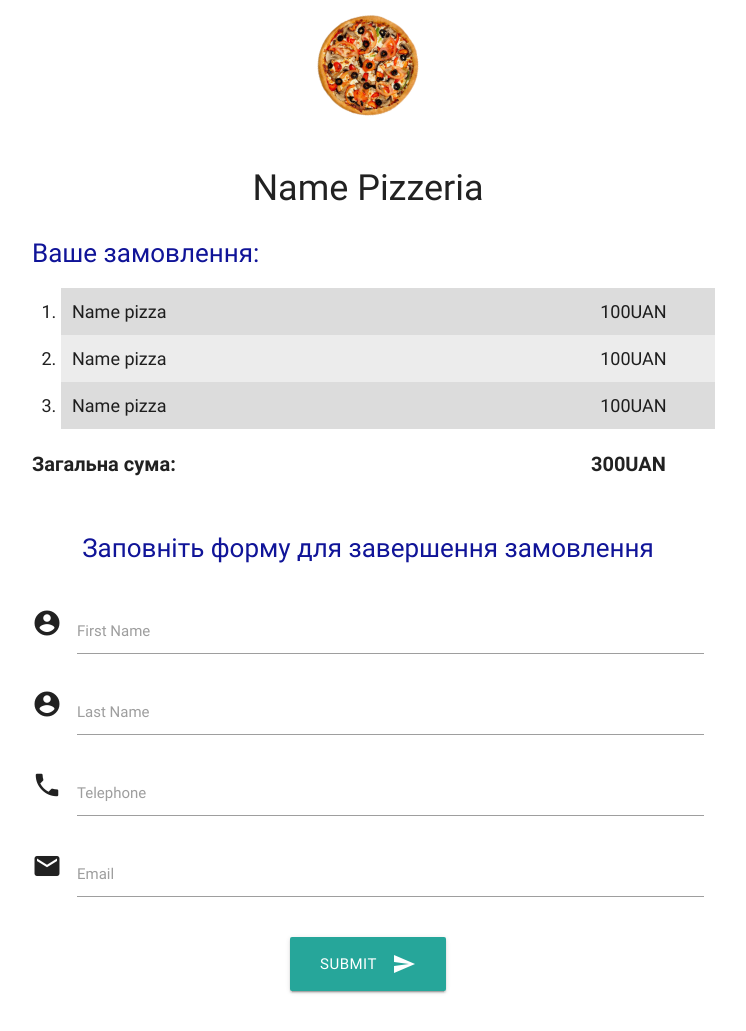
After one commit to MarySaphpir/telegram_bot, a PHP site: page /pages/order-page.html in a window 1280 px wide. The commit adds this page. Shown: the whole page, without its empty margins (272-1018 px from the left). Run offline with PHP 8.4, Linux system fonts and the light colour scheme; some libraries are stand-ins or nearby versions.

Commit message:
frontend v0.2: add final page, fix wel and sel page

```diff
--- a/js/main.js
+++ b/js/main.js
@@ -9,5 +9,9 @@ $(document).ready(function () {
             }
         });
     });
-
+    $('#icon_telephone').keypress(function(e) {
+        if (e.which != 8 && e.which != 0 && e.which != 46 && (e.which < 48 || e.which > 57)) {
+            return false;
+        }
+    });
 });
--- /dev/null
+++ b/pages/order-page.html
@@ -0,0 +1,96 @@
+<!DOCTYPE html>
+<html lang="en">
+<head>
+    <meta charset="UTF-8">
+    <title>Welcome pizza_bot</title>
+    <meta name="viewport" content="width=device-width, initial-scale=1.0"/>
+    <link rel="stylesheet" href="https://cdnjs.cloudflare.com/ajax/libs/materialize/0.100.1/css/materialize.css">
+    <link href="https://fonts.googleapis.com/icon?family=Material+Icons" rel="stylesheet">
+    <link rel="stylesheet" href="../styles/order-page.css">
+    <script src="https://cdnjs.cloudflare.com/ajax/libs/jquery/3.2.1/jquery.js"></script>
+    <script src="https://cdnjs.cloudflare.com/ajax/libs/materialize/0.100.1/js/materialize.js"></script>
+    <script src="../js/main.js"></script>
+</head>
+<body>
+    <div class="container">
+        <div class="row">
+            <div class="welcome-img">
+                <a href="../welcome.html" class="welcome-page">
+                    <img class="pizza" src="../img/pizza.png" alt="pizza" title="Почати все спочатку"/>
+                </a>
+            </div>
+            <div class="col s12 m12 wrapper">
+                <h1 class="selected-pizzeria">Name Pizzeria</h1>
+                <div class="our-order">Ваше замовлення: </div>
+                <ol class="selected row">
+                    <li>
+                        <div class="choice col s9 m9">
+                            Name pizza
+                        </div>
+                        <div class="price col s3 m3">
+                            100UAN
+                        </div>
+                    </li>
+                    <li>
+                        <div class="choice col s9 m9">
+                            Name pizza
+                        </div>
+                        <div class="price col s3 m3">
+                            100UAN
+                        </div>
+                    </li>
+                    <li>
+                        <div class="choice col s9 m9">
+                            Name pizza
+                        </div>
+                        <div class="price col s3 m3">
+                            100UAN
+                        </div>
+                    </li>
+                </ol>
+                <div class="row total">
+                    <div class="col s9 m9">
+                        Загальна сума:
+                    </div>
+                    <div class="total-price col s3 m3">
+                        300UAN
+                    </div>
+                </div>
+                <div class="row">
+                    <div class="form-message">Заповніть форму для завершення замовлення</div>
+                    <form class="col s12">
+                        <div class="row">
+                            <div class="input-field col s12">
+                                <i class="material-icons prefix">account_circle</i>
+                                <input id="icon_prefix" type="text" class="validate">
+                                <label for="icon_prefix">First Name</label>
+                            </div>
+                            <div class="input-field col s12">
+                                <i class="material-icons prefix">account_circle</i>
+                                <input id="icon_prefix2" type="text" class="validate">
+                                <label for="icon_prefix2">Last Name</label>
+                            </div>
+                            <div class="input-field col s12">
+                                <i class="material-icons prefix">phone</i>
+                                <input id="icon_telephone" type="tel" class="validate">
+                                <label for="icon_telephone" data-error="wrong" >Telephone</label>
+                            </div>
+                            <div class="input-field col s12">
+                                <i class="material-icons prefix">email</i>
+                                <input id="email" type="email" class="validate">
+                                <label for="email" data-error="Введіть Email в правильному форматі" data-success="right">Email</label>
+                            </div>
+                        </div>
+                        <div class="center-align">
+                            <button id="submit" class="btn-large waves-effect waves-light " type="submit" name="action">
+                                Submit
+                                <i class="material-icons right">send</i>
+                            </button>
+                        </div>
+                    </form>
+                </div>
+            </div>
+        </div>
+    </div>
+</body>
+</html>
--- /dev/null
+++ b/styles/order-page.css
@@ -0,0 +1,33 @@
+@import "style.css";
+.selected-pizzeria{
+    font-size: 36px;
+    text-align: center;
+}
+.our-order{
+    font-size: 26px;
+    color: #101498;
+}
+.selected li{
+    font-size: 18px;
+    padding: 10px 0;
+}
+.selected li:nth-child(odd){
+    background-color: #dcdcdc;
+}
+.selected li:nth-child(even){
+    background-color: #ececec;
+}
+.price, .total-price{
+    text-align: center;
+}
+.total{
+    font-size: 20px;
+    font-weight: bold;
+}
+.form-message{
+    margin-top: 50px;
+    margin-bottom: 25px;
+    text-align: center;
+    font-size: 26px;
+    color: #101498;
+}
--- a/styles/style.css
+++ b/styles/style.css
@@ -2,7 +2,7 @@
     box-sizing: border-box;
 }
 body{
-    min-width: 480px;
+    min-width: 320px;
     max-width: 960px;
     margin: 0 auto;
 }
```
Also changed, not shown: pages/start-page.html (+15 -11 lines), pages/img/bambolina.jpg (deleted), pages/img/chelentano.jpg (added).
